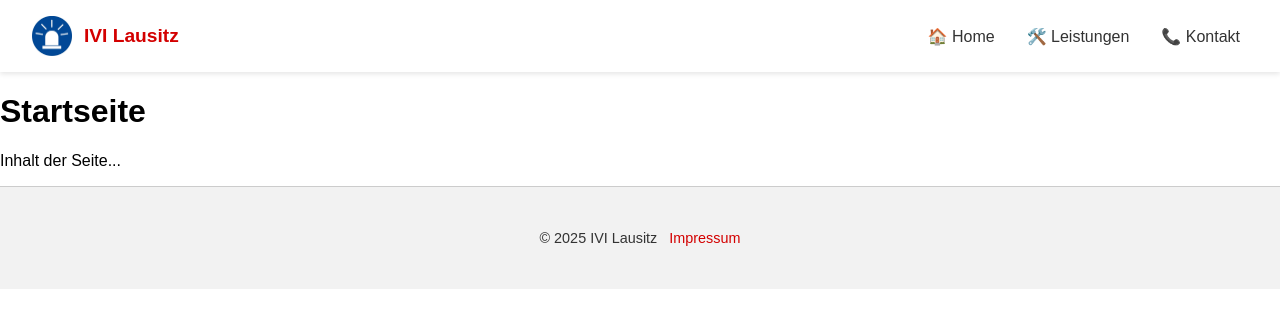
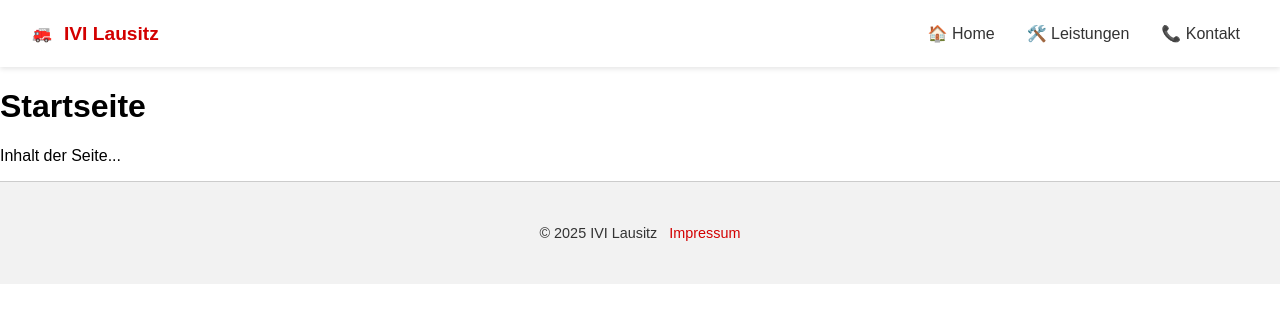
Before and after one commit to crissxcross007/testbox, a plain HTML site: page index.html in a window 1280 px wide. Drawn offline with Linux system fonts and the light colour scheme.

Commit message:
Update menu.html

```diff
--- a/menu.html
+++ b/menu.html
@@ -1,6 +1,6 @@
 <nav class="navbar">
   <div class="navbar-left">
-    <img src="favicon.jpeg" alt="IVI Logo" class="logo" />
+    <span>🚒</span>
     <span class="site-title">IVI Lausitz</span>
   </div>
 
```
